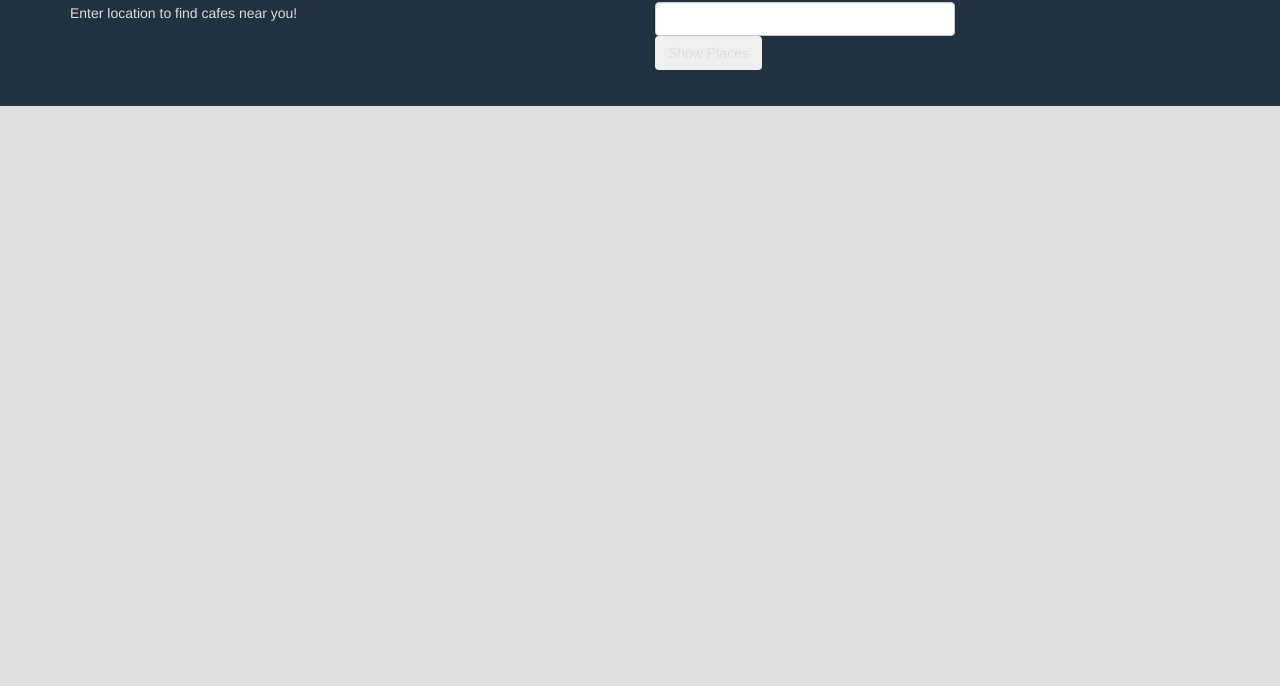
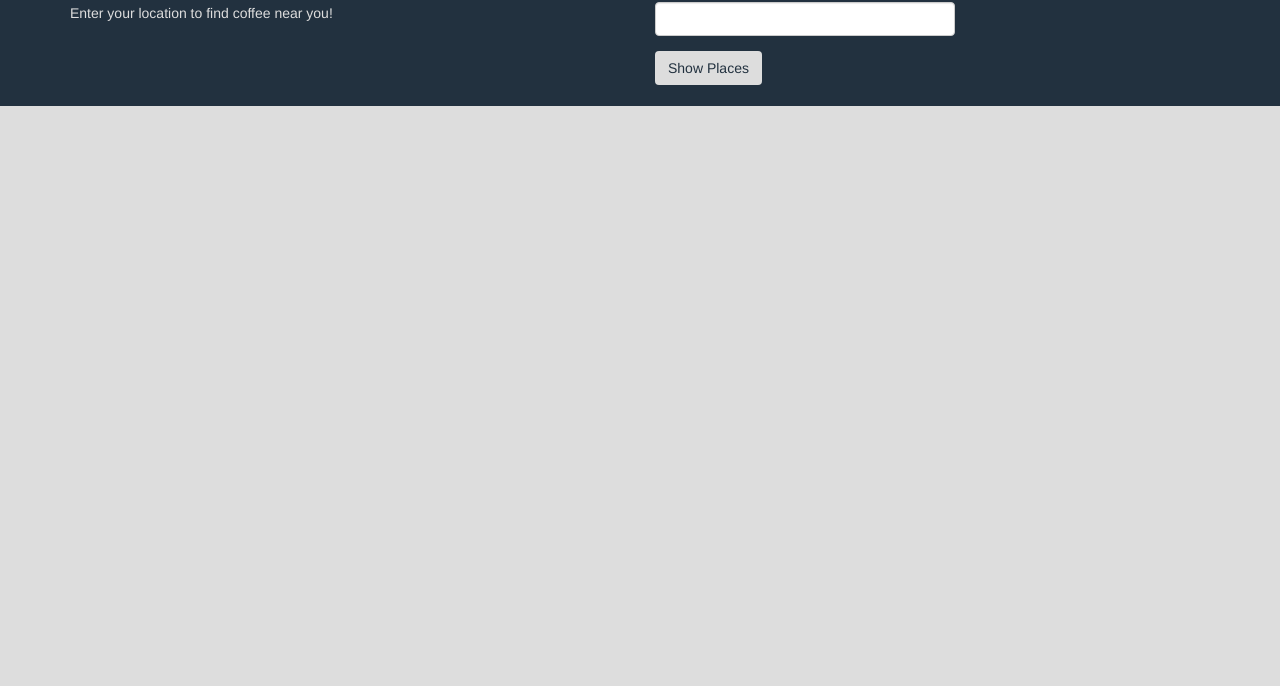
Before and after one commit to Kyle1668/Cafe-Finder, a plain HTML site: page index.html in a window 1280 px wide. Shown: the part 114-800 px from the top of the page. Drawn offline with nearby package versions, Linux system fonts and the light colour scheme; some packages are replaced by stand-ins of ours.

Commit message:
Added submit button

```diff
--- a/index.html
+++ b/index.html
@@ -21,7 +21,7 @@
 			<div class="row">
 				<div class="col-lg-6">
 					<h1>Coffee Finder</h1>
-					<h5>Enter location to find cafes near you!</h5>
+					<h5>Enter your location to find coffee near you!</h5>
 				</div>
 				<div class="col-lg-6">
 					<h3><span class="glyphicon glyphicon-search" aria-hidden="true"></span> Enter Location</h3><br>
--- a/source/api/api.js
+++ b/source/api/api.js
@@ -13,6 +13,7 @@ $(document).ready(function() {
 			PLACES_ARRAY = data.results;
 		});
 
+		// $("#searchButton").trigger("click");
 	})
 
 });
--- a/source/view/javascript/place-init.js
+++ b/source/view/javascript/place-init.js
@@ -6,6 +6,10 @@ var testPlace = {
 }
 
 function initPlacePanel(placeObj) {
+	// Capitalizing First Letters
+	placeObj.types[0]= placeObj.types[0].charAt(0).toUpperCase() + placeObj.types[0].slice(1);
+	placeObj.opening_hours.open_now = placeObj.opening_hours.open_now.toString().charAt(0).toUpperCase() + placeObj.opening_hours.open_now.toString().slice(1);
+
 	return `
 	<div class="place container" id="last">
 			<div class="row">
--- a/source/view/stylesheets/header.css
+++ b/source/view/stylesheets/header.css
@@ -24,3 +24,14 @@
 .locationInput {
 	width: 30rem;
 }
+
+#searchButton {
+	color: #22313F;
+	background-color: #ddd;
+	margin-top: 15px;
+}
+
+#searchButton:hover {
+	color: #ddd;
+	background-color: gray;
+}
```
